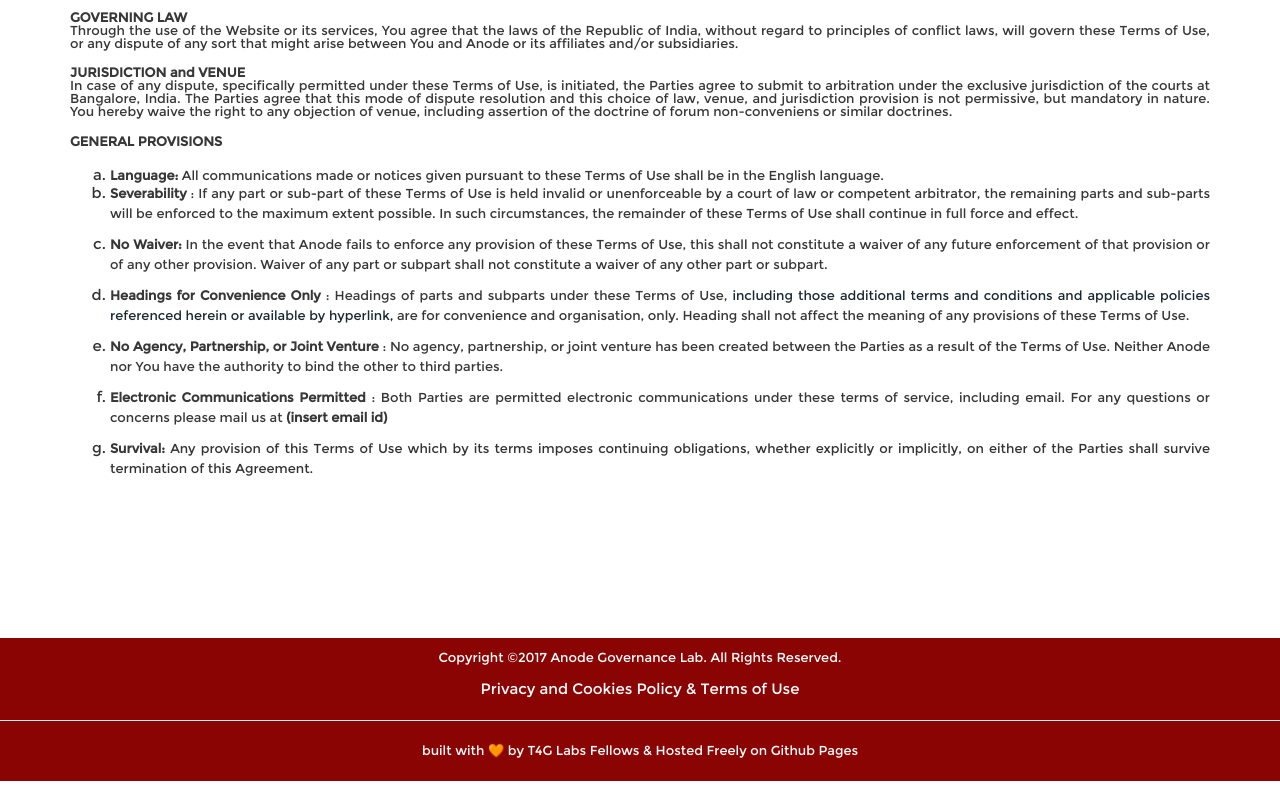
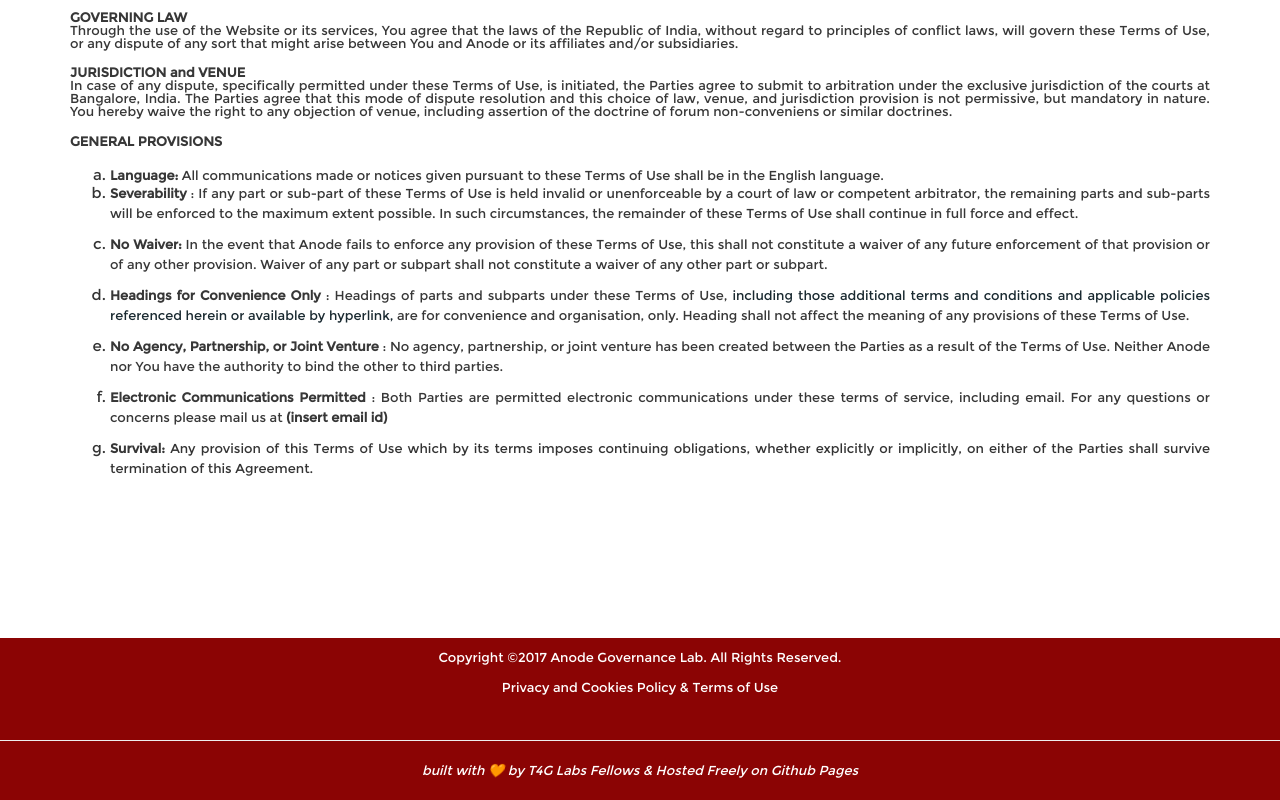
Before and after one commit to t4glabs/anode-website, a plain HTML site: page terms.html in a window 1280 px wide. Shown: the part 4746-5546 px from the top of the page. Drawn offline with nearby package versions, Linux system fonts and the light colour scheme.

Commit message:
added italic tag to footer credentials

```diff
--- a/terms.html
+++ b/terms.html
@@ -1718,16 +1718,21 @@
     <footer style="background-color: #8b0404; text-align: center; color: #ffffff;">
         <div style="padding: 10px 0;">
             <p> Copyright ©2017 Anode Governance Lab. All Rights Reserved. </p>
-            <a target="_blank" href="privacy.html"> Privacy and Cookies Policy </a>
-            &amp;
-            <a target="_blank" href="terms.html"> Terms of Use </a> <br>
-            <hr>
+            <p> <a target="_blank" href="privacy.html"> Privacy and Cookies Policy </a>
+                &amp;
+                <a target="_blank" href="terms.html"> Terms of Use </a>
+            </p> <br>
+
+            <hr style="margin: 10px 0 20px;">
+
             <p>
-                built with 🧡 by <a
-                    href="https://t4glabs.discourse.group/u?cards=no&group=Tech4Good-Fellows&order=likes_received&period=all">T4G
-                    Labs Fellows</a> & Hosted Freely on <a class="t4g-link-color"
-                    href="https://github.com/t4glabs/anode-website">Github
-                    Pages</a>
+                <i>
+                    built with 🧡 by <a
+                        href="https://t4glabs.discourse.group/u?cards=no&group=Tech4Good-Fellows&order=likes_received&period=all">T4G
+                        Labs Fellows</a> & Hosted Freely on <a class="t4g-link-color"
+                        href="https://github.com/t4glabs/anode-website">Github
+                        Pages</a>
+                </i>
             </p>
         </div>
     </footer>
```
Also changed, not shown: about.html (+10 -3 lines), contact.html (+9 -3 lines), gallery.html (+8 -3 lines), index.html (+8 -3 lines), our-focus-areass/gram-panchayat.html (+6 -3 lines), our-focus-areass/impact-evalution.html (+8 -3 lines), our-focus-areass/legal-framework-analysis.html (+9 -2 lines), our-focus-areass/technology-for-governance.html (+9 -2 lines), privacy.html (+9 -2 lines), projects.html (+9 -2 lines), resources/case-studies.html (+9 -2 lines), resources/media-and-publication.html (+9 -2 lines), resources/reports.html (+8 -3 lines).
